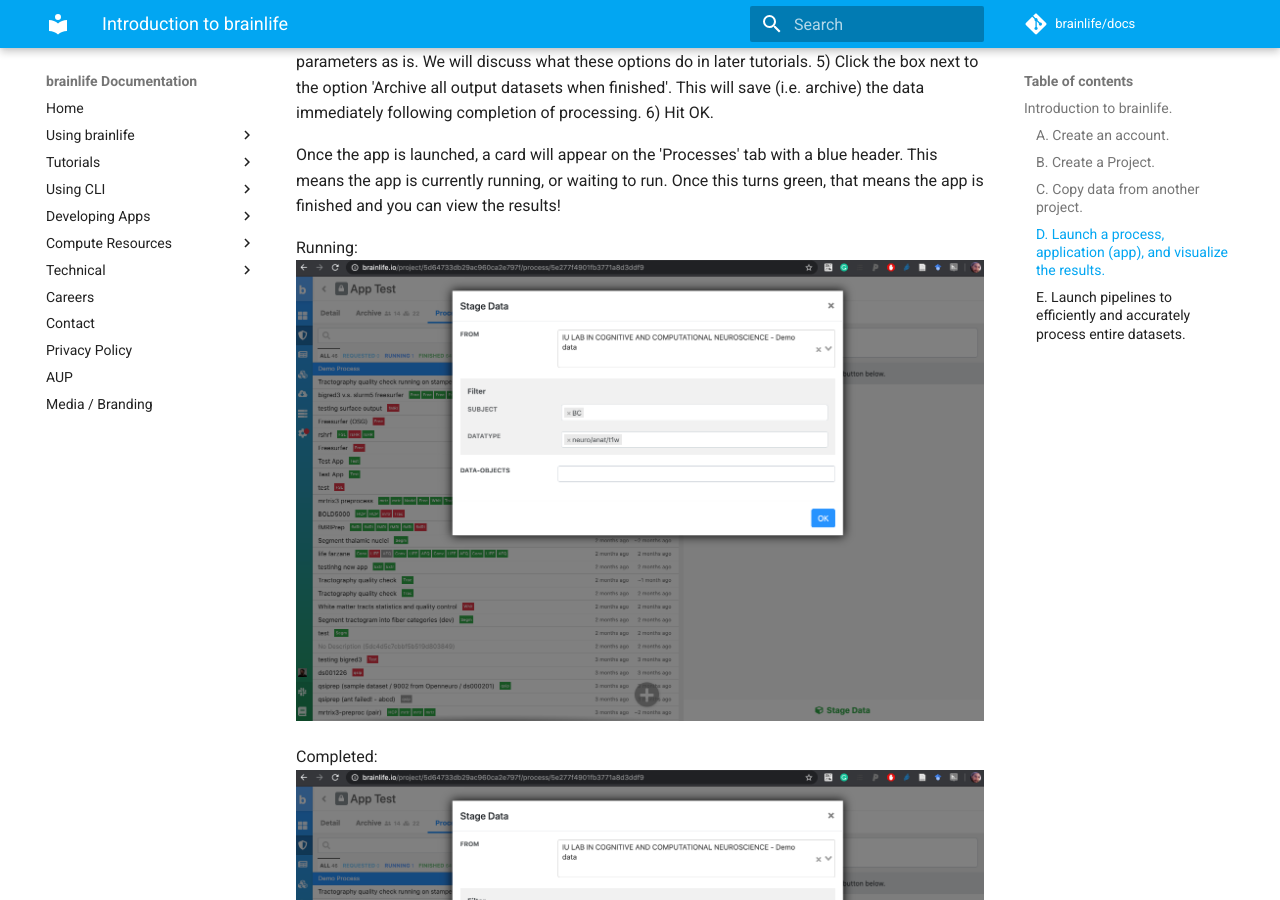
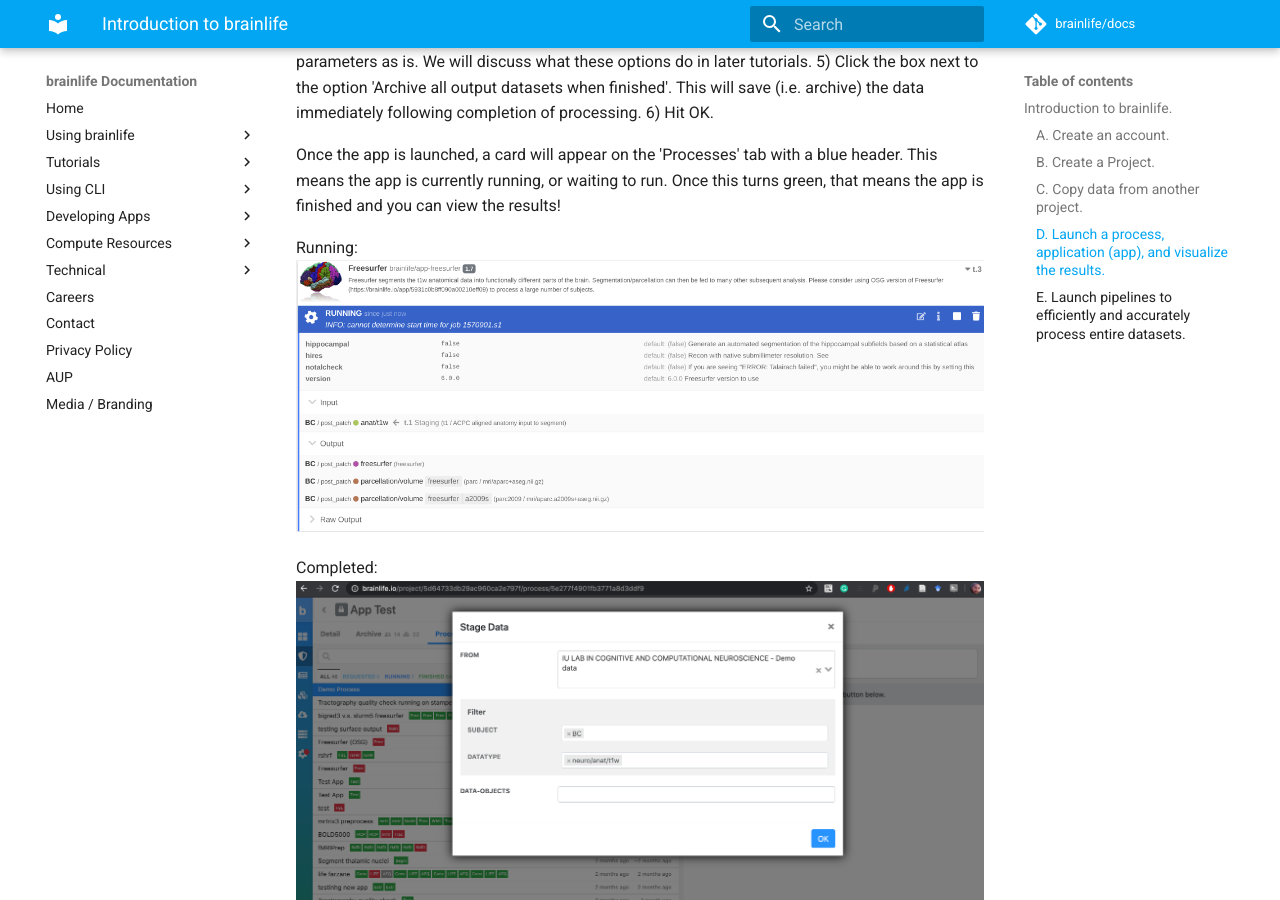
Before and after one commit to brainlife/docs, an MkDocs documentation site: the page built from docs/tutorial/introduction-to-brainlife.md, in a window 1280 px wide and 900 px high, scrolled down 4249 px. Built offline with MkDocs 1.6.1 and Material for MkDocs 9.7.7, drawn with Linux system fonts in a browser that asks for light colours; comment, search, counter and statistics services are not loaded.

Commit message:
Update introduction-to-brainlife.md

```diff
--- a/docs/tutorial/introduction-to-brainlife.md
+++ b/docs/tutorial/introduction-to-brainlife.md
@@ -97,7 +97,7 @@
 Once the app is launched, a card will appear on the 'Processes' tab with a blue header. This means the app is currently running, or waiting to run. Once this turns green, that means the app is finished and you can view the results!
 
 Running:
-![Blue-header](https://github.com/brainlife/docs/blob/master/docs/img/projects.processes.stagedata.selecteddata.png)
+![Blue-header](https://github.com/brainlife/docs/blob/master/docs/img/app-running-blue-header.png)
 
 Completed:
 ![Green-header](https://github.com/brainlife/docs/blob/master/docs/img/projects.processes.stagedata.selecteddata.png)
```
